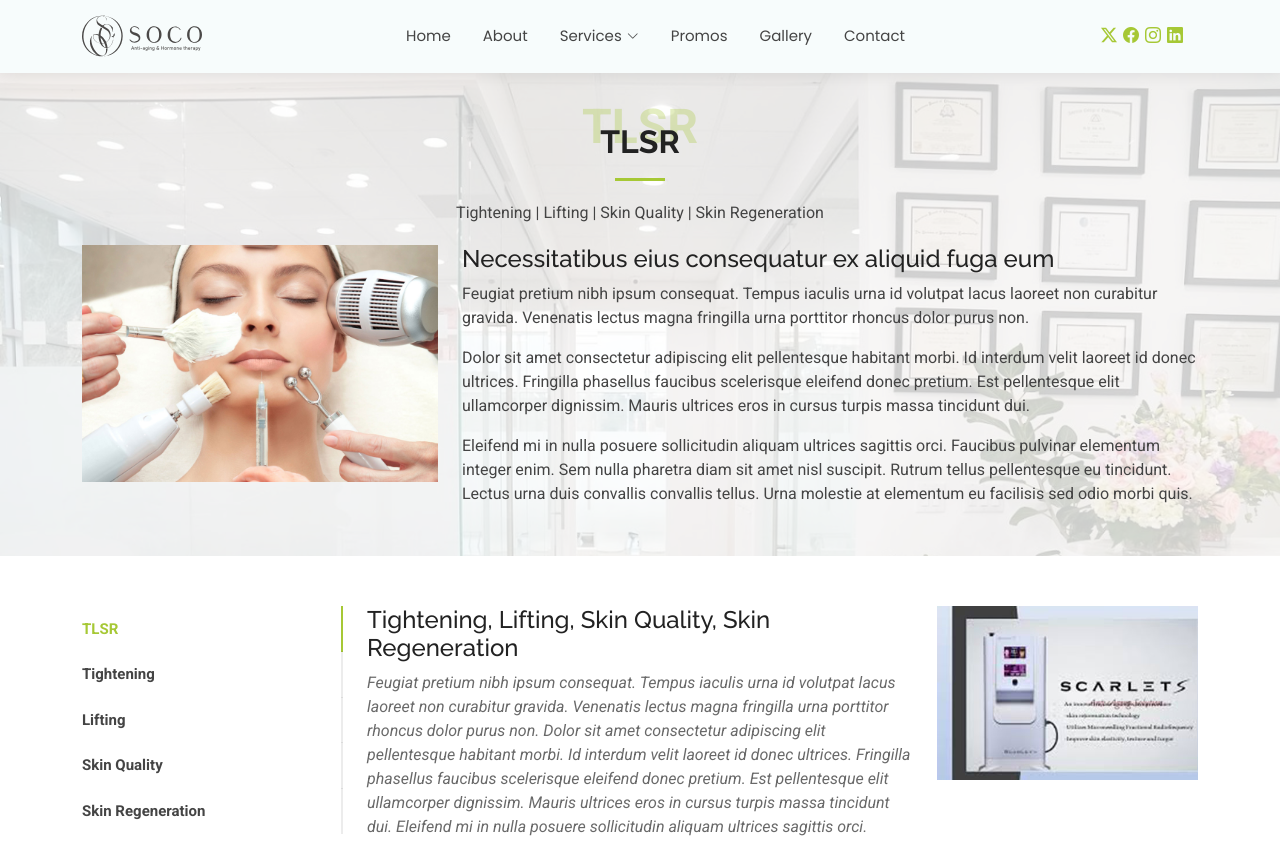
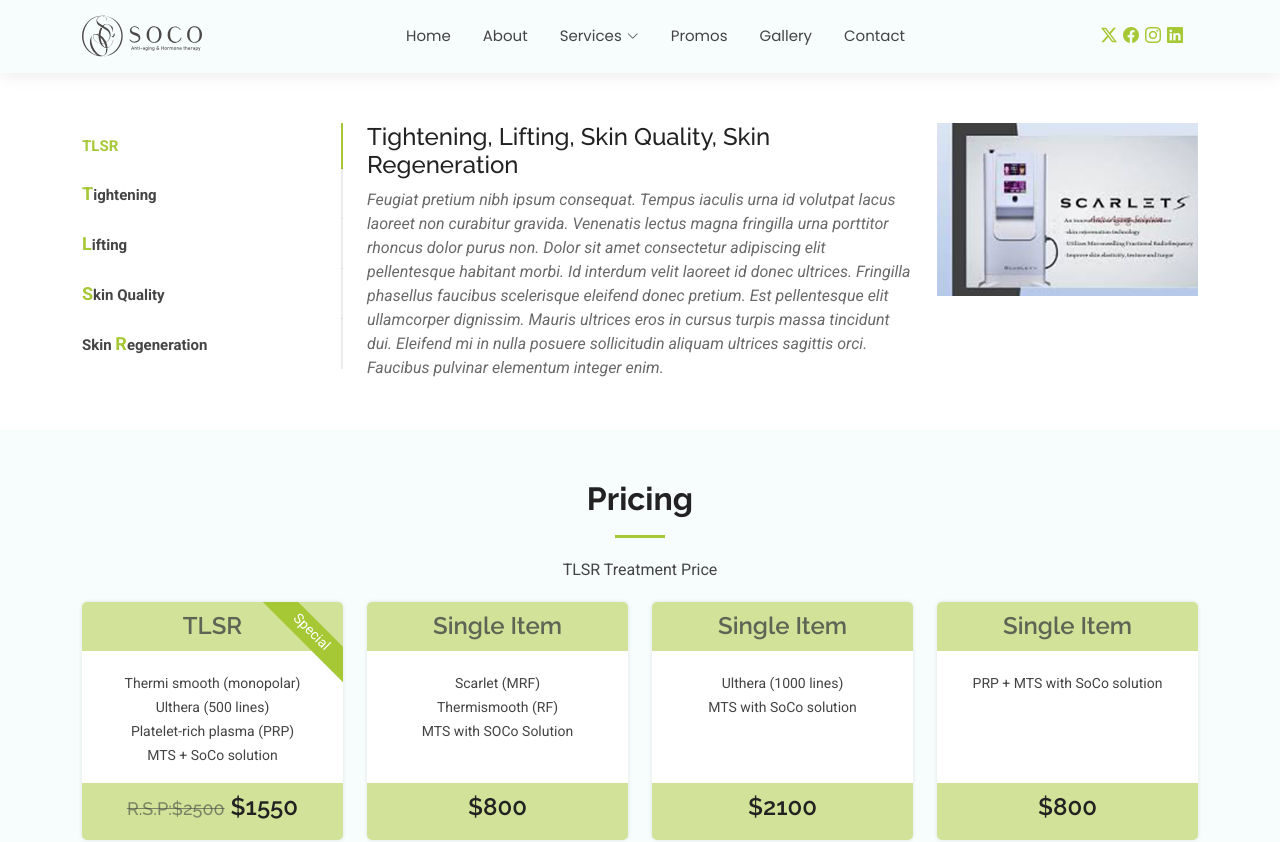
Before and after one commit to squnx/SoCo-Wellness-MedSpa, a React (Vite) app: page /tlsr in a window 1280 px wide. Shown: the top 842 px of the page. Built offline with nearby package versions, Linux system fonts and the light colour scheme; a web font is replaced by a local one.

Commit message:
Update TLSR page for presentation

```diff
--- a/src/pages/Tlsr.jsx
+++ b/src/pages/Tlsr.jsx
@@ -6,7 +6,7 @@
   return (
     <>
       {/* About Us Section */}
-      <section id="about" className="about section">
+      {/* <section id="about" className="about section">
         <div className="container section-title" data-aos="fade-up">
           <span>TLSR</span>
           <h2>TLSR</h2>
@@ -25,7 +25,7 @@
             </div>
           </div>
         </div>
-      </section>
+      </section> */}
 
       {/* TLSR Section */}
       <section id="tlsr" className="tlsr tabs section">
@@ -42,16 +42,16 @@
                   <a className="nav-link active show" data-bs-toggle="tab" href="#tabs-tab-0">TLSR</a>
                 </li>
                 <li className="nav-item">
-                  <a className="nav-link" data-bs-toggle="tab" href="#tabs-tab-1">Tightening</a>
+                  <a className="nav-link" data-bs-toggle="tab" href="#tabs-tab-1"><span>T</span>ightening</a>
                 </li>
                 <li className="nav-item">
-                  <a className="nav-link" data-bs-toggle="tab" href="#tabs-tab-2">Lifting</a>
+                  <a className="nav-link" data-bs-toggle="tab" href="#tabs-tab-2"><span>L</span>ifting</a>
                 </li>
                 <li className="nav-item">
-                  <a className="nav-link" data-bs-toggle="tab" href="#tabs-tab-3">Skin Quality</a>
+                  <a className="nav-link" data-bs-toggle="tab" href="#tabs-tab-3"><span>S</span>kin Quality</a>
                 </li>
                 <li className="nav-item">
-                  <a className="nav-link" data-bs-toggle="tab" href="#tabs-tab-4">Skin Regeneration</a>
+                  <a className="nav-link" data-bs-toggle="tab" href="#tabs-tab-4">Skin <span>R</span>egeneration</a>
                 </li>
               </ul>
             </div>
--- a/src/scss/main.scss
+++ b/src/scss/main.scss
@@ -1334,6 +1334,11 @@
     font-weight: 600;
     font-size: 15px;
 
+    span {
+      color: var(--accent-color);
+      font-size: 18px;
+    }
+
     &:hover {
       color: var(--accent-color);
     }
```
